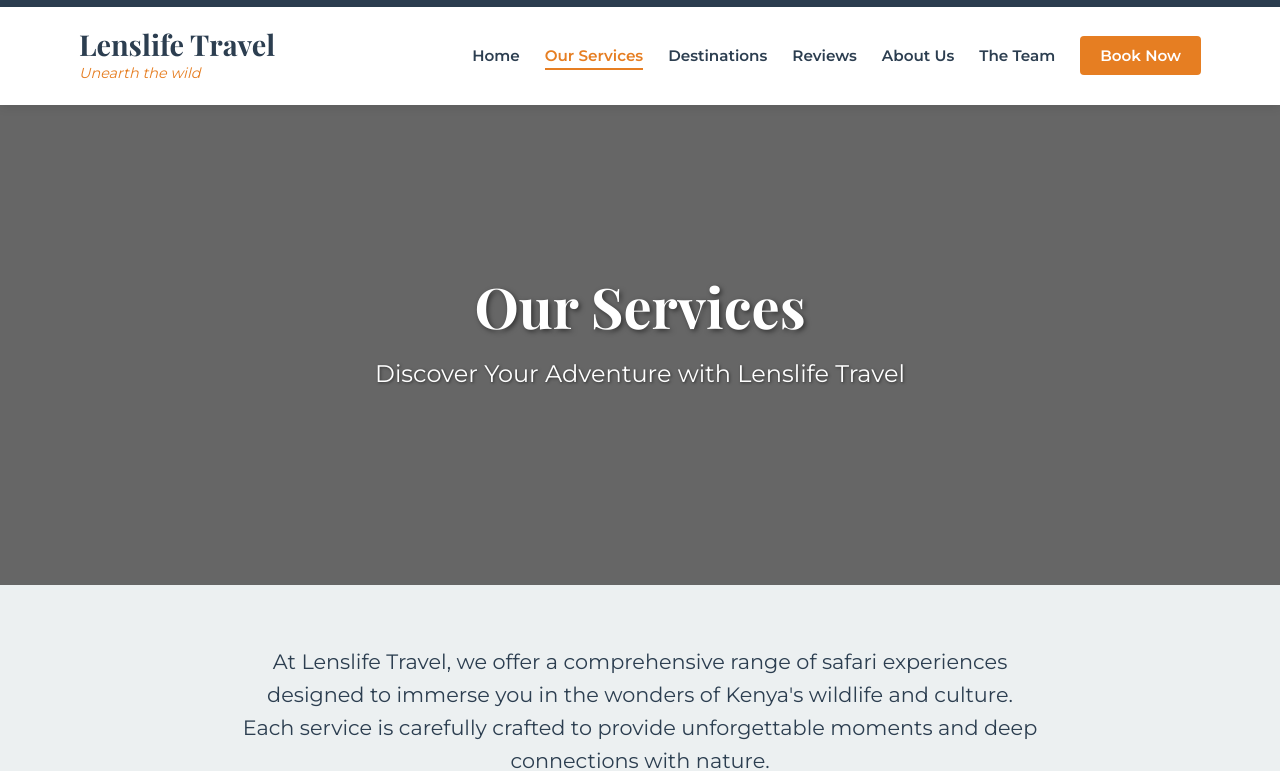
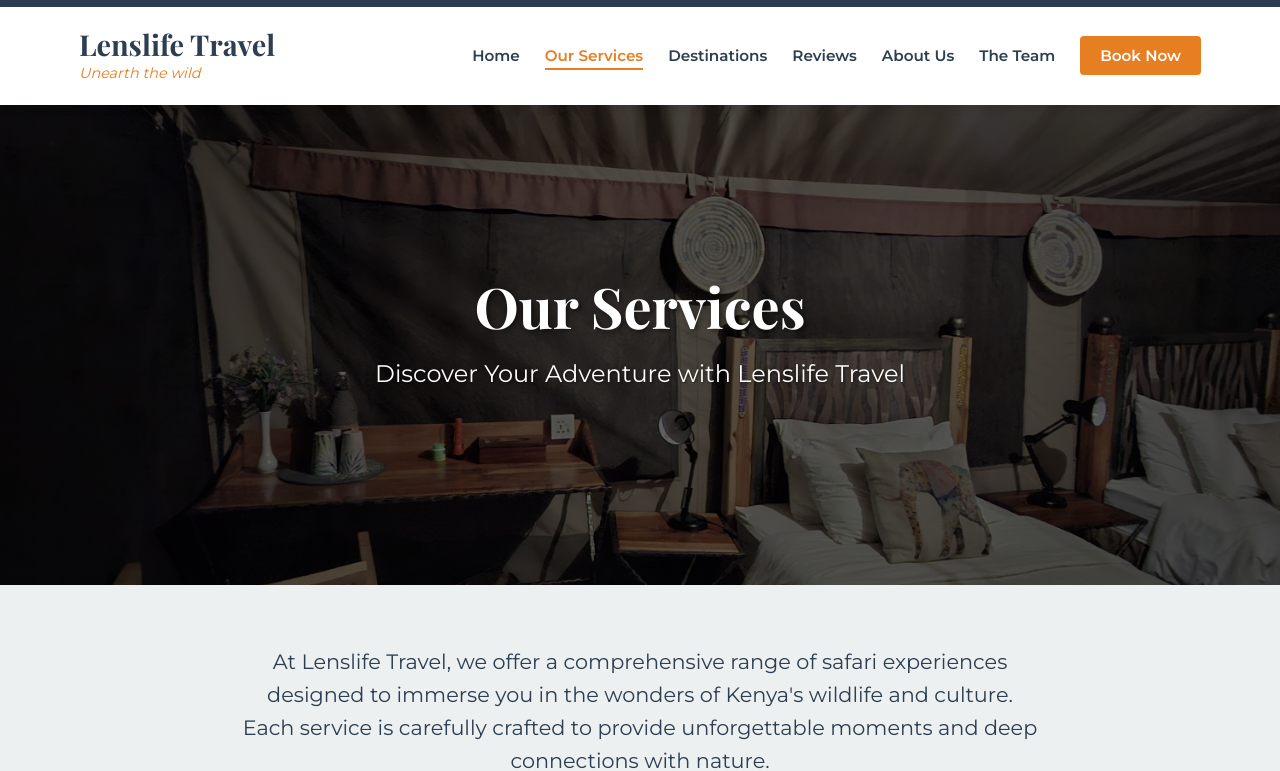
Before and after one commit to eyeofalocal/lenslife-travel, a plain HTML site: page services.html in a window 1280 px wide. Shown: the part 36-807 px from the top of the page. Drawn offline with nearby package versions, Linux system fonts and the light colour scheme.

Commit message:
Update services.html

```diff
--- a/services.html
+++ b/services.html
@@ -53,7 +53,7 @@
     </header>
 
     <!-- Services Hero Section -->
-    <section class="page-hero" style="background-image: linear-gradient(rgba(0, 0, 0, 0.6), rgba(0, 0, 0, 0.6)), url('images/camp.jpg');">
+    <section class="page-hero" style="background-image: linear-gradient(rgba(0, 0, 0, 0.6), rgba(0, 0, 0, 0.6)), url('images/camp.jpeg');">
         <div class="container">
             <h1>Our Services</h1>
             <p>Discover Your Adventure with Lenslife Travel</p>
```
